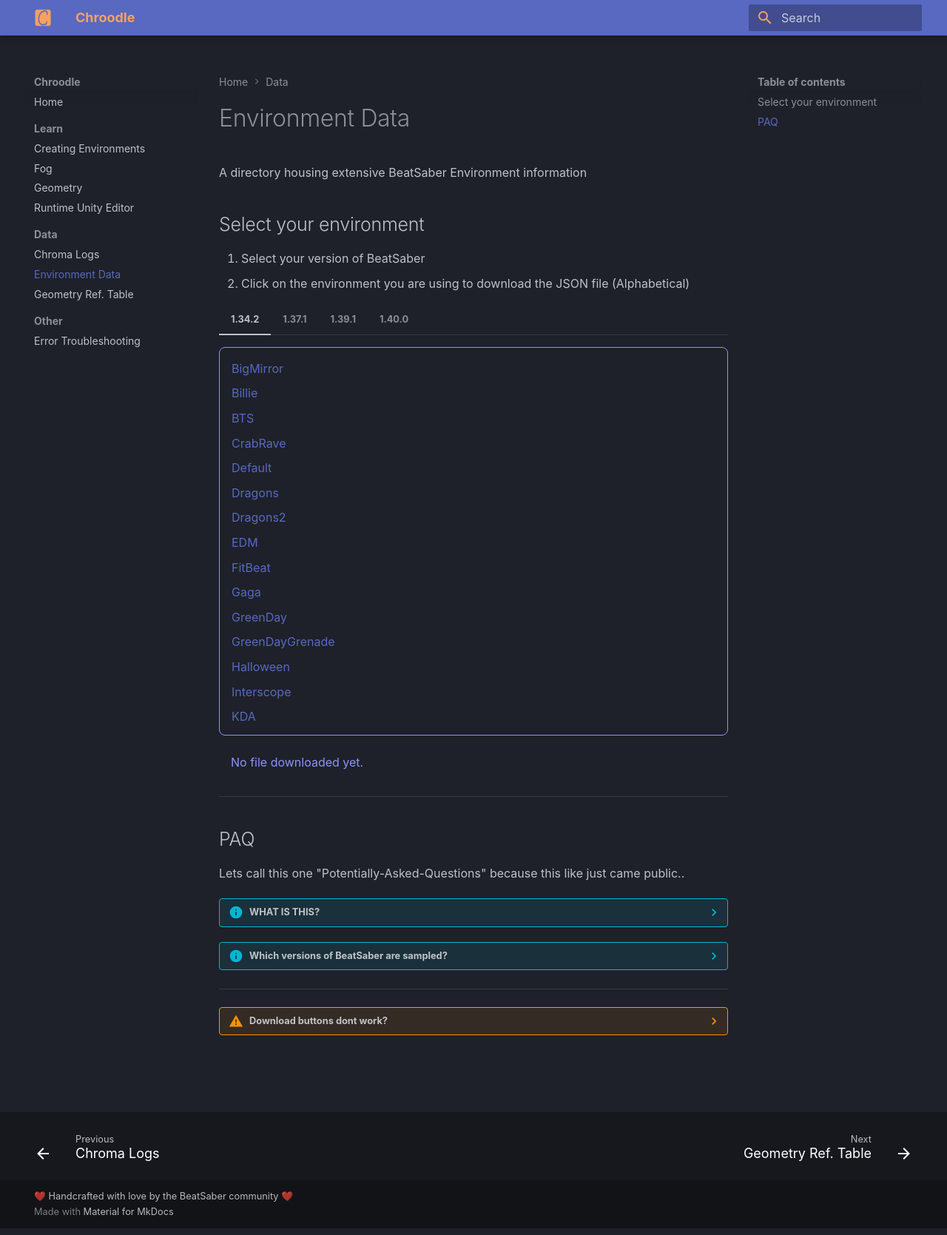
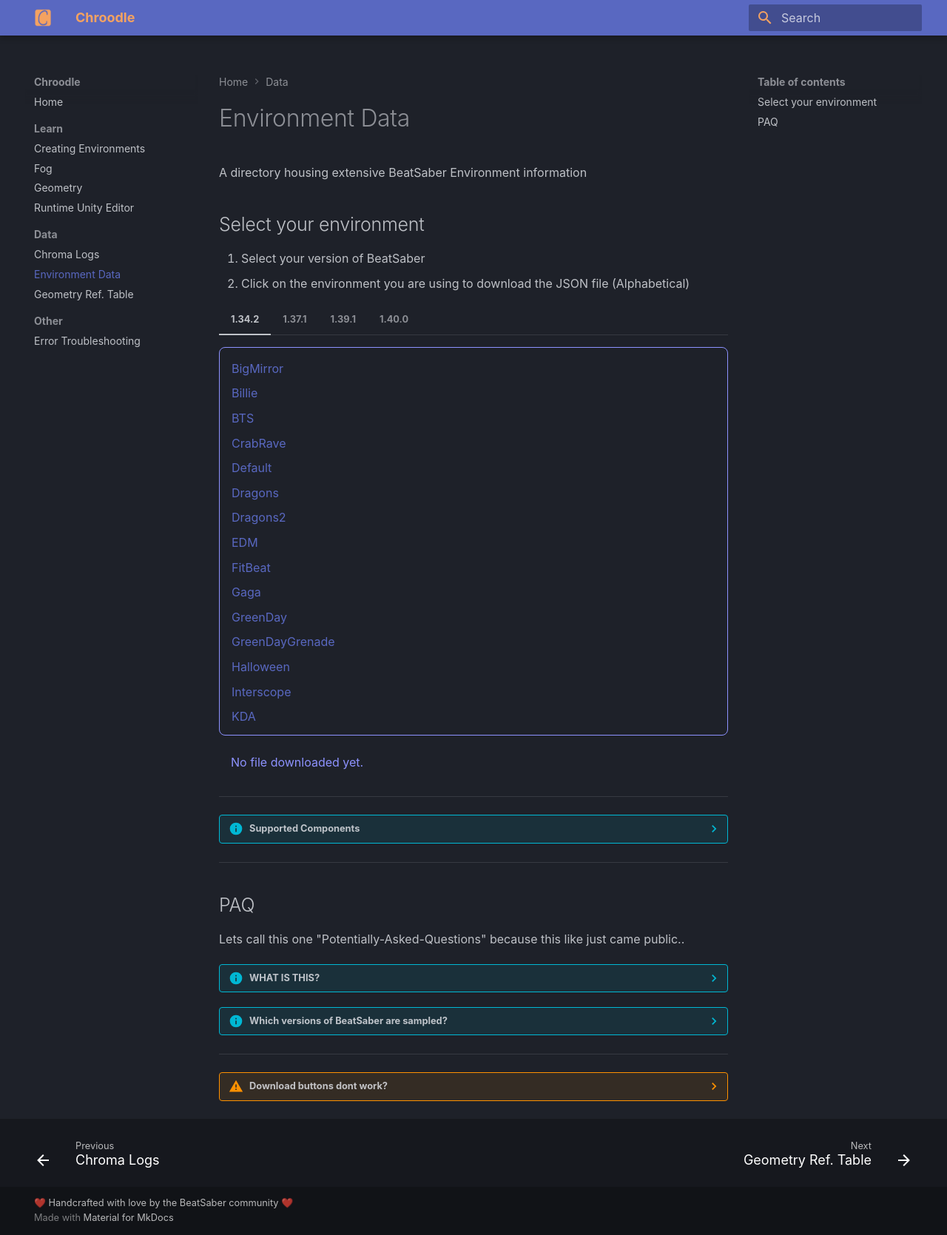
Before and after one commit to UGEcko/chroodleWeb, an MkDocs documentation site: the page built from docs/data/envdata.md, in a window 1280 px wide. Shown: the whole page at 74% size. Built offline with MkDocs 1.6.1 and Material for MkDocs 9.7.7, drawn with Linux system fonts in a browser that asks for light colours; some web fonts are replaced; some of the changed lines change nothing that is shown.

Commit message:
Fix envInfo download link + add supported components

```diff
--- a/docs/data/envdata.md
+++ b/docs/data/envdata.md
@@ -222,7 +222,131 @@
 
 <div id="copy-status">No file downloaded yet.</div>
 
+<hr>
 
+??? info "Supported Components"
+    99% of components will have a `Transform` component, but some may have more to help out with specific cases.
+
+    **The following components will be listed with selected properties:**
+
+    * **Transform**
+    * * position
+    * * localPosition
+    * * rotation
+    * * localRotation
+    * * localScale
+    * **TrackLaneRingsManager**
+    * * ringCount
+    * * ringPositionZStep
+    * **MeshFilter**
+    * * boundCenter
+    * * boundSize
+    * **TubeBloomPrePassLight**
+    * * colorAlphaMultiplier
+    * * bloomFogIntensityMultiplier
+    * * length
+    * * width
+    * **TubeBloomPrePassLightWithId**
+    * * tubeLightId
+    * **DirectionalLightWithId**
+    * * lightId
+    * **Animator**
+    * * animatorParameters
+    * * animatorLayerNames
+    * **LightManager**
+    * * directionalLightDirections
+    * * directionalLightPositions
+    * **DirectionalLight**
+    * * lightIntensity
+    * * lightRadius
+    * * lightRotation
+    * **BakedReflectionProbe**
+    * * probeSize
+    * * probePosition
+    * **SpriteLightWithId**
+    * * spriteLightId
+    * * intensity
+    * **RectangleFakeGlow**
+    * * rectangleSize
+    * **RectangleFakeGlowWithLightId**
+    * * rectangleLightId
+    * **EnvironmentBrandingManager**
+    * * brandingObjects
+    * **ParticleSystemWithLightId**
+    * * particleLightId
+    * * particleLightIntensity
+    * **InstancedMaterialLightWithId**
+    * * materialLightId
+    * * materialLightIntensity
+    * **MeshCollider**
+    * * meshBoundsCenter
+    * * meshBoundsSize
+    * **CloudsMeshGenerator (1.37.1+ Only)**
+    * * cloudsBoundSize
+    * * cloudsBoundCenter
+    * **CustomBoundingBox**
+    * * customBoundCenter
+    * * customBoundSize
+    * **Animation**
+    * * clipFrameRate
+    * * clipLength
+    * **SmoothStepPositionEventEffect**
+    * * minY
+    * * maxY
+    * * stepSize
+    * * startPos
+    * * easing
+    * **LightGroupCircularLayouter**
+    * * circularRadius
+    * * circularAngle
+    * * groupId
+    * **SmoothStepPositionGroupEventEffect**
+    * * groupMinY
+    * * groupMaxY
+    * * groupStepSize
+    * * groupStartPos
+    * * groupEasing
+
+    **The following components will be listed *without* any properties listed:**
+
+    * BloomFogEnvironment
+    * EnvironmentSceneSetup
+    * LightWithIdManager
+    * Canvas
+    * ParticleSystem
+    * Spectrogram
+    * BloomPrePassBackgroundColorsGradient
+    * Mirror
+    * SaberBurnMarkArea
+    * TrackLaneRing
+    * LightColorGroupEffectManager
+    * LightRotationGroupEffectManager
+    * LightGroup
+    * LightGroupLinearLayouter
+    * LightRotationGroup
+    * ContinuousFireEffect
+    * BurstFireEffect
+    * LightmapLightWithIdsGroupEntry
+    * FloatingTransformEffect
+    * LightTranslationGroup
+    * TransformSpectrogram
+    * ColorArrayLightWithIds
+    * LevelFailedTextOverride
+    * MoveInDirectionEffect
+    * TubeBloomPrePassLightCollisionEffect
+    * TubeBloomPrePassLightReflectionEffect
+    * MaterialLightWithId
+    * BTSCharacterSpawnController
+    * RigidBody
+    * LightmapLightWithIds
+    * ParticleSystemLightWithIds
+    * GameObjectSwitchEventEffect
+    * FloorLightTilesGrid
+    * LightColorGroup
+    * LightColorGroupParent
+    * SpectrogramRow
+    * VideoPlayer
+    * TransformLayouter
 <hr>
 
 ## PAQ
--- a/docs/js/extra.js
+++ b/docs/js/extra.js
@@ -82,7 +82,7 @@
 // Man why does this have to be so complicated??????????
 
 function downloadFromGithub(version, env) {
-    fetch(`https://raw.githubusercontent.com/UGEcko/Chroodle/refs/heads/main/EnvironmentData/${version}/EnvInfo_${env}.json`)
+    fetch(`https://raw.githubusercontent.com/UGEcko/Chroodle/refs/heads/main/EnvironmentData/${version}/EnvInfo_${env}Environment.json`)
       .then(response => response.blob())
       .then(blob => {
         const filename = `EnvInfo_${env}_${version}.json`
```
